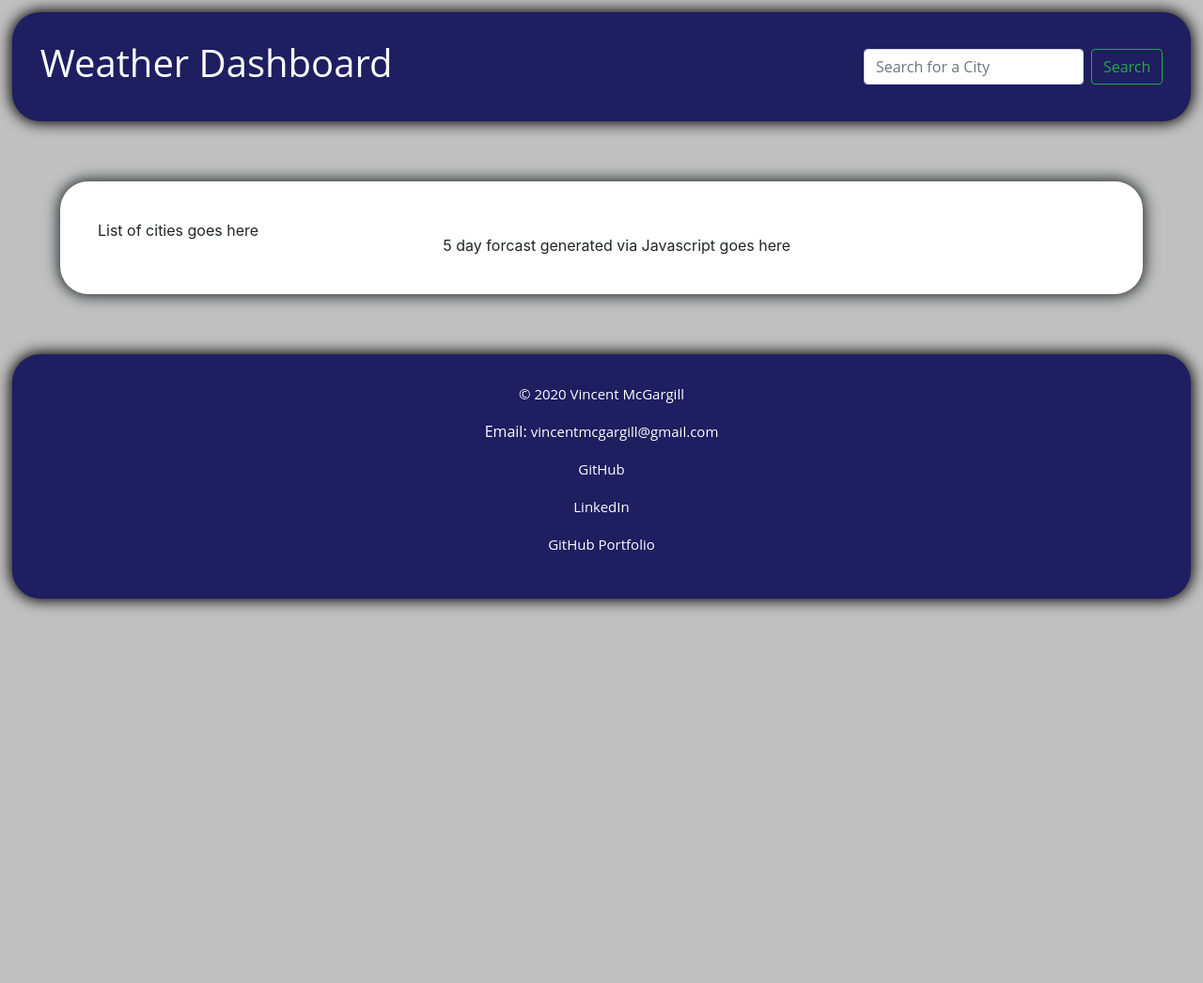
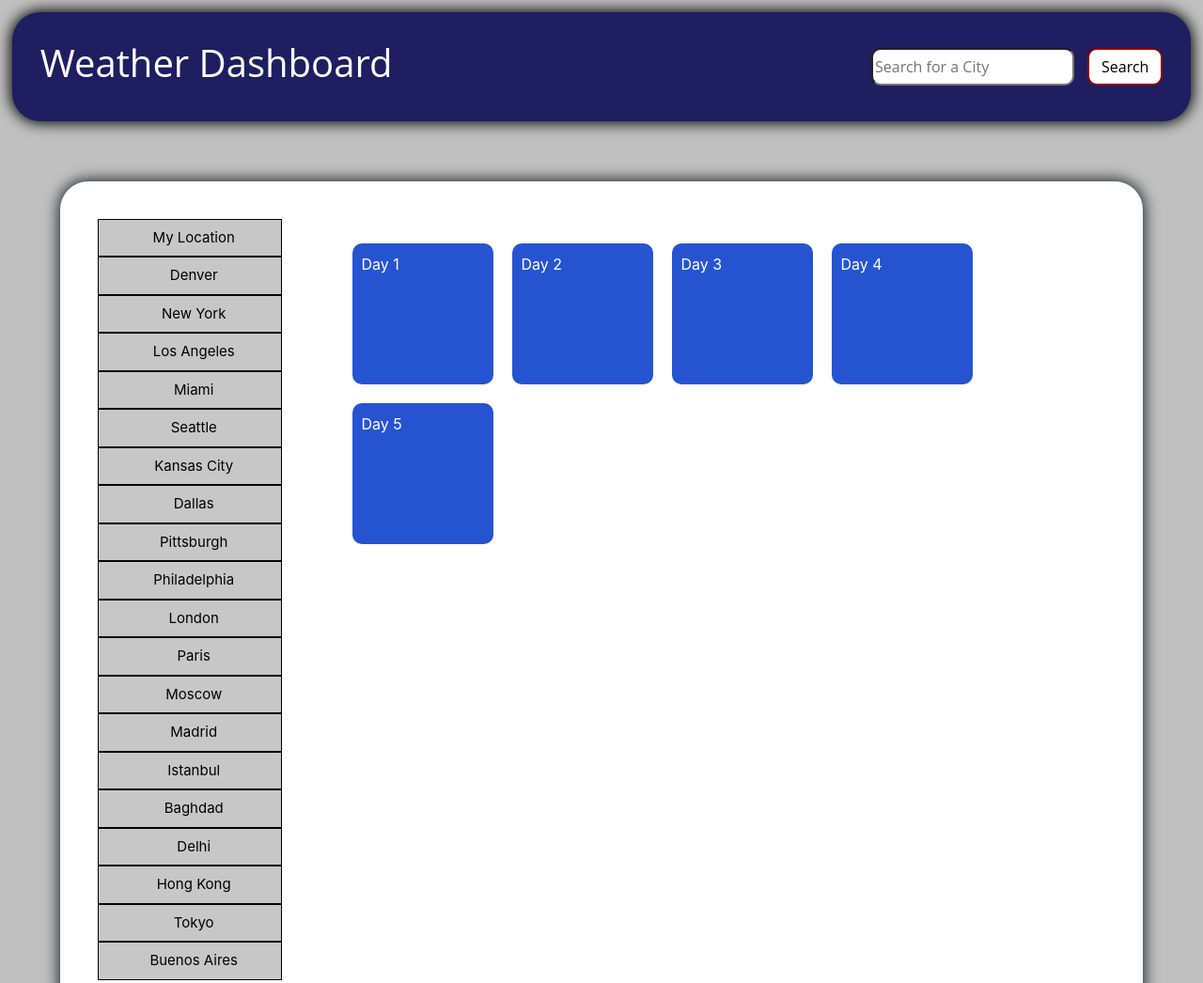
Before and after one commit to vmcgargill/WeatherDashboard, a plain HTML site: page index.html in a window 1280 px wide. Shown: the top 1046 px of the page at 94% size. Before the commit the page ends 800 px from the top, so only its background shows below. Drawn offline with nearby package versions, Linux system fonts and the light colour scheme; no server answers.

Commit message:
Added cities list. Added search function. Updated CSS. Next up: Add the 5 day forecast.

```diff
--- a/Assets/scripts.js
+++ b/Assets/scripts.js
@@ -1,17 +1,17 @@
-const APIKey = 'placeholder'
-// Temporary Default City
-const Denver = 'Denver'
+const APIKey = config.SECRET_KEY;
+const OpwenWeatherLink = 'https://api.openweathermap.org/data/2.5/weather?q=';
+const OpwenWeatherLink2 = '&appid=';
+const DefaultLocation = 'Denver';
 
 
 
-function GetCityWeatherData(city) {
-    var queryURL = 'https://api.openweathermap.org/data/2.5/weather?q=' + city + '&appid=' + APIKey
+function GetCityWeatherData(location) {
+    var queryURL = OpwenWeatherLink + location + OpwenWeatherLink2 + APIKey
 
     $.ajax({
       url: queryURL,
       method: 'GET'
     }).then(function(response) {
-      console.log(response)
       $('#CurrentCity').text(response.name);
       $('#CurrentCityTemp').text('Tempature: ' + Math.floor(response.main.temp * (9/5) - 459.67) + ' °F');
       $('#CurrentCityHum').text('Humidity: ' + response.main.humidity + '%');
@@ -20,4 +20,14 @@ function GetCityWeatherData(city) {
     });
 }
 
-GetCityWeatherData(Denver);
+GetCityWeatherData(DefaultLocation);
+
+$(document).on('click','.city',function(){
+  var CityValue = $(this).val();
+  GetCityWeatherData(CityValue);
+});
+
+$(document).on('click','#SearchLocation',function(){
+  var LocationValue = $('#SearchLocationInput').val();
+  GetCityWeatherData(LocationValue);
+});
--- a/Assets/styles.css
+++ b/Assets/styles.css
@@ -27,3 +27,56 @@ body {
   color: white;
   font-size: 15px;
 }
+
+.city {
+  padding: 8px 8px 8px 16px;
+  text-decoration: none;
+  font-size: 15px;
+  background-color: #c7c7c7;
+  display: block;
+  transition: 1s;
+  border: 1px solid black;
+  width: 80%
+}
+
+.city:hover {
+  border-color: rgb(121, 121, 121);
+  background-color: #e2e2e2;
+}
+
+.FutureForcast {
+  width: 150px;
+  height: 150px;
+  display: block;
+  margin: 10px;
+  color: white;
+  background-color: #2654d1;
+  padding: 10px;
+  transition-duration: 1s;
+  border-radius: 10px 10px 10px 10px;
+}
+
+.FutureForcast:hover {
+  background-color: #3c66dbcc;
+}
+
+#SearchLocation {
+  background-color: white;
+  color: black;
+  border: 2px solid darkred;
+  transition-duration: 1s;
+  border-radius: 10px 10px 10px 10px;
+  width: 80px;
+  height: 40px;
+}
+
+#SearchLocation:hover {
+  background-color: darkred;
+  color: white;
+}
+
+#SearchLocationInput {
+  border-radius: 10px 10px 10px 10px;
+  height: 40px;
+  margin-right: 10px;
+}
--- a/index.html
+++ b/index.html
@@ -13,21 +13,40 @@
     <!-- Navbar -->
     <nav class="navbar">
         <h1>Weather Dashboard</h1>
-        <form class="form-inline">
-          <input class="form-control mr-sm-2" type="search" placeholder="Search for a City" aria-label="Search">
-          <button class="btn btn-outline-success my-2 my-sm-0" type="submit">Search</button>
-        </form>
+        <div>
+          <input id="SearchLocationInput" placeholder="Search for a City">
+          <button id="SearchLocation">Search</button>
+        </div>
       </nav>
       <!-- Container -->
       <div class="container">
           <!-- Primary Row -->
           <div class="row">
             <!-- Primary Col #1 -->
-            <div class="col-sm-12 col-md-4 col-lg-4">
-                <div>List of cities goes here</div>
+            <div class="col-sm-8 col-md-8 col-lg-3">
+              <button class='city' value='Aurora'>My Location</button>
+              <button class='city' value="Denver">Denver</button>
+              <button class='city' value="New York">New York</button>
+              <button class='city' value='Los Angeles'>Los Angeles</button>
+              <button class='city' value='Miami'>Miami</button>
+              <button class='city' value='Seattle'>Seattle</button>
+              <button class='city' value='Kansas City'>Kansas City</button>
+              <button class='city' value='Dallas'>Dallas</button>
+              <button class='city' value='Pittsburgh'>Pittsburgh</button>
+              <button class='city' value='Philadelphia'>Philadelphia</button>
+              <button class='city' value='London'>London</button>
+              <button class='city' value='Paris'>Paris</button>
+              <button class='city' value='Moscow'>Moscow</button>
+              <button class='city' value='Madrid'>Madrid</button>
+              <button class='city' value='Istanbul'>Istanbul</button>
+              <button class='city' value='Baghdad'>Baghdad</button>
+              <button class='city' value='Delhi'>Delhi</button>
+              <button class='city' value='Hong Kong'>Hong Kong</button>
+              <button class='city' value='Tokyo'>Tokyo</button>
+              <button class='city' value='Buenos Aires'>Buenos Aires</button>
             </div>
             <!-- Primary Col #2 -->
-            <div class="col-sm-12 col-md-8 col-lg-8">
+            <div class="col-sm-12 col-md-10 col-lg-9">
                 <div>
                   <h1 id='CurrentCity'></h1>
                   <p id='CurrentCityTemp'></p>
@@ -35,7 +54,13 @@
                   <p id='CurrentCityWS'></p>
                   <p id='CurrentCityUV'></p>
                 </div>
-                <div>5 day forcast generated via Javascript goes here</div>
+                <div class="row" id="FutureForcastDiv">
+                  <div class="FutureForcast" id="day1">Day 1</div>
+                  <div class="FutureForcast" id="day2">Day 2</div>
+                  <div class="FutureForcast" id="day3">Day 3</div>
+                  <div class="FutureForcast" id="day4">Day 4</div>
+                  <div class="FutureForcast" id="day5">Day 5</div>
+                </div>
             </div>
           </div>
       </div>
@@ -57,7 +82,9 @@
             <a href="https://vmcgargill.github.io/portfolio/" class="footerli">GitHub Portfolio</a>
           </p>
       </footer>
+      <script src="https://code.jquery.com/jquery-3.4.1.min.js"></script>
       <script src="https://cdnjs.cloudflare.com/ajax/libs/jquery/3.2.1/jquery.min.js"></script>
+      <script type='text/javascript' src='Assets/config.js'></script>
       <script type="text/javascript" src="Assets/scripts.js"></script>
 </body>
 </html>
```
Also changed, not shown: 1 other file. Lines whose indentation alone changed are shown as unchanged.
